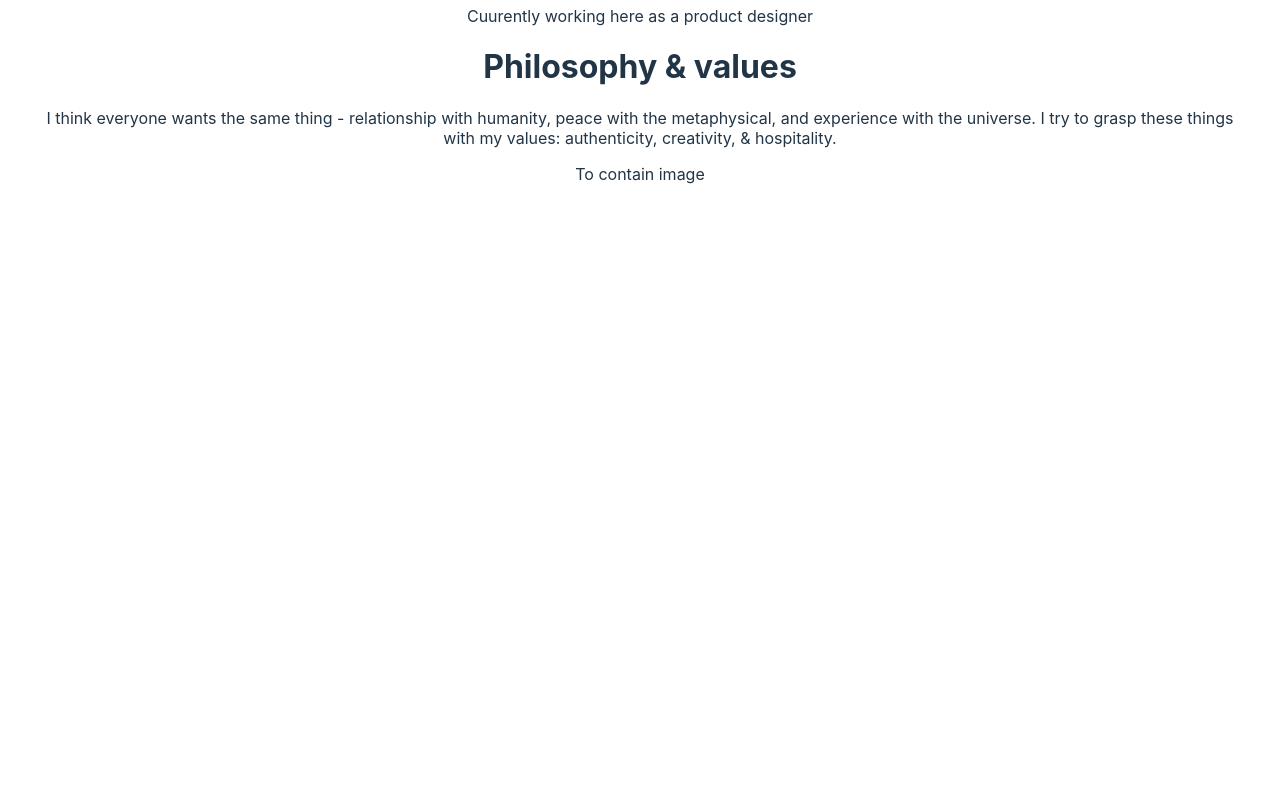
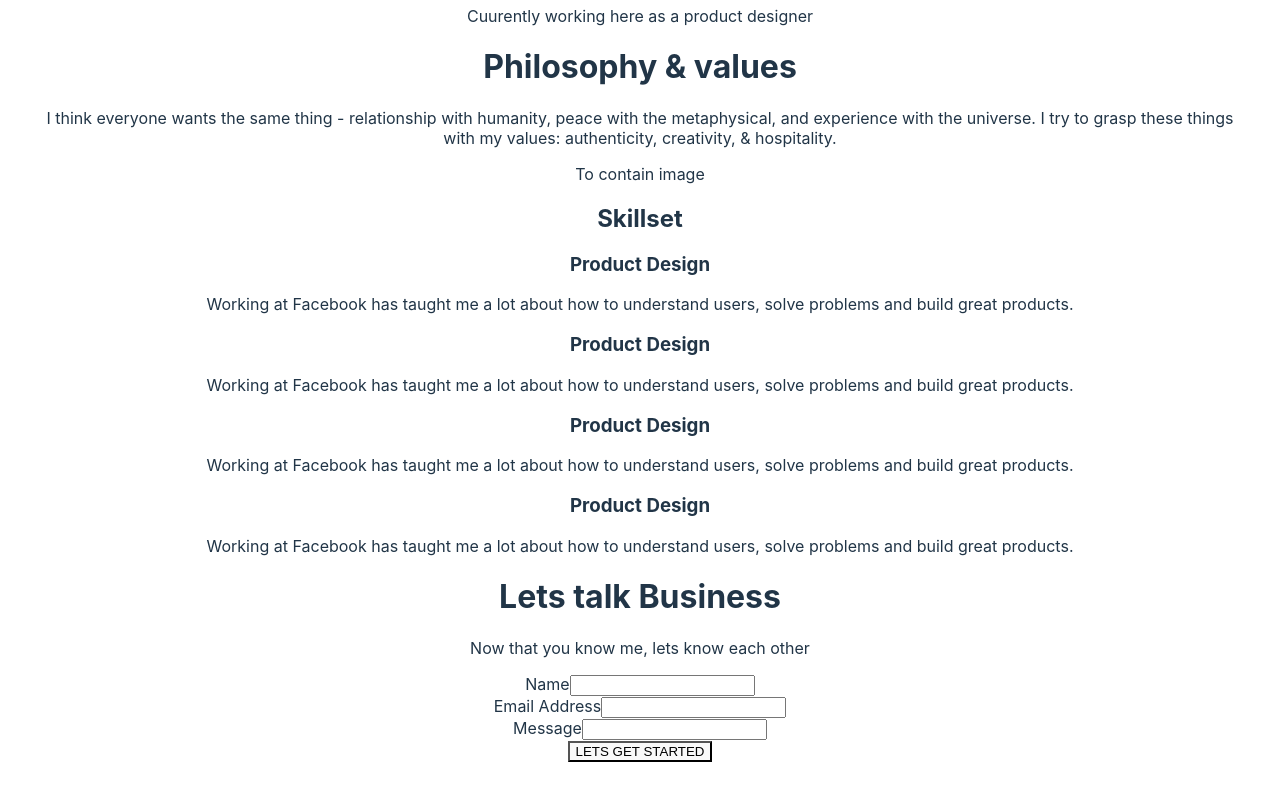
Before and after one commit to ealpha072/portfolio, a React (Vite) app in the folder frontend/: page / in a window 1280 px wide. Shown: the part 996-1796 px from the top of the page. Before the commit the page ends 1220 px from the top, so only its background shows below. Built offline with nearby package versions, Linux system fonts and the light colour scheme.

Commit message:
More pages

```diff
--- a/frontend/src/App.jsx
+++ b/frontend/src/App.jsx
@@ -49,6 +49,7 @@ const App = () => {
                             <p>Cuurently working here as a product designer</p>
                         </div>
                     </div>
+                </div>
 
                 <div className="philosophy">
                     <div className="lleft">
@@ -68,6 +69,71 @@ const App = () => {
                     </div>
                 </div>
 
+                <div className="skillset">
+                    <div className="heading">
+                        <h2>Skillset</h2>
+                    </div>
+                    <div className="divone">
+                        <div className="divoneofone">
+                            <h3>Product Design</h3>
+                            <p>Working at Facebook has taught me
+                                    a lot about how to understand users,
+                                    solve problems and build great products.
+                            </p>
+                        </div>
+                        <div className="divtwoofone">
+                            <h3>Product Design</h3>
+                            <p>Working at Facebook has taught me
+                                    a lot about how to understand users,
+                                    solve problems and build great products.
+                            </p>
+                        </div>
+                    </div>
+
+                    <div>
+                        <div className="divoneofone">
+                            <h3>Product Design</h3>
+                            <p>Working at Facebook has taught me
+                                    a lot about how to understand users,
+                                    solve problems and build great products.
+                            </p>
+                        </div>
+                        <div className="divtwoofone">
+                            <h3>Product Design</h3>
+                            <p>Working at Facebook has taught me
+                                    a lot about how to understand users,
+                                    solve problems and build great products.
+                            </p>
+                        </div>
+                    </div>
+                </div>
+
+                <div className="business">
+                    <div>
+                        <h1>Lets talk Business</h1>
+                        <p> Now that you know me, lets know each other</p>
+                    </div>
+                    <div>
+                        <form action="">
+                            <div>
+                                <label htmlFor="">Name</label>
+                                <input type="text" />
+                            </div>
+                            <div>
+                                <label htmlFor="">Email Address</label>
+                                <input type="text" />
+                            </div>
+                            <div>
+                                <label htmlFor="">Message</label>
+                                <input type="text" />
+                            </div>
+                            <div>
+                                <button>
+                                        LETS GET STARTED
+                                </button>
+                            </div>
+                        </form>
+                    </div>
                 </div>
             </div>
         </>
```
Lines whose indentation alone changed are shown as unchanged.
